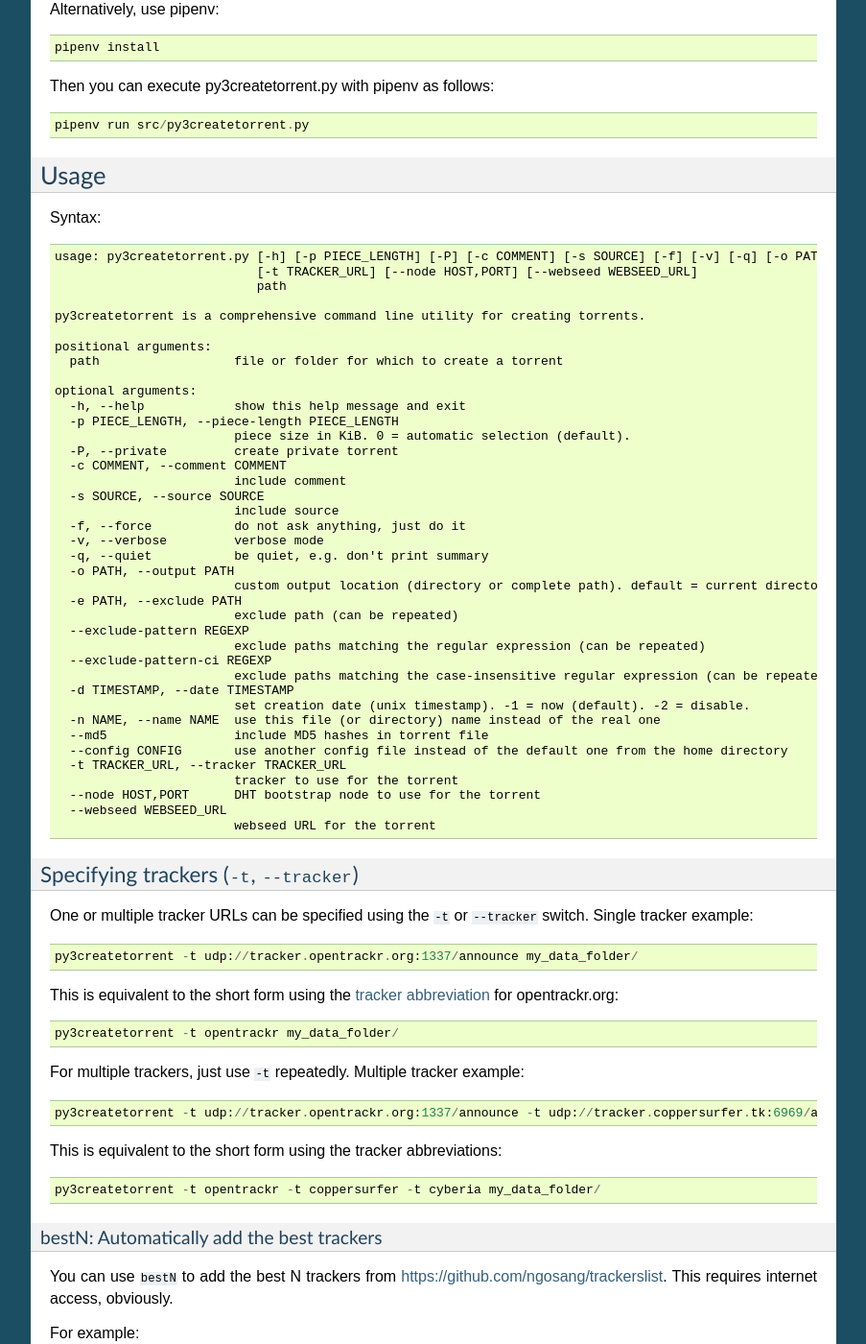
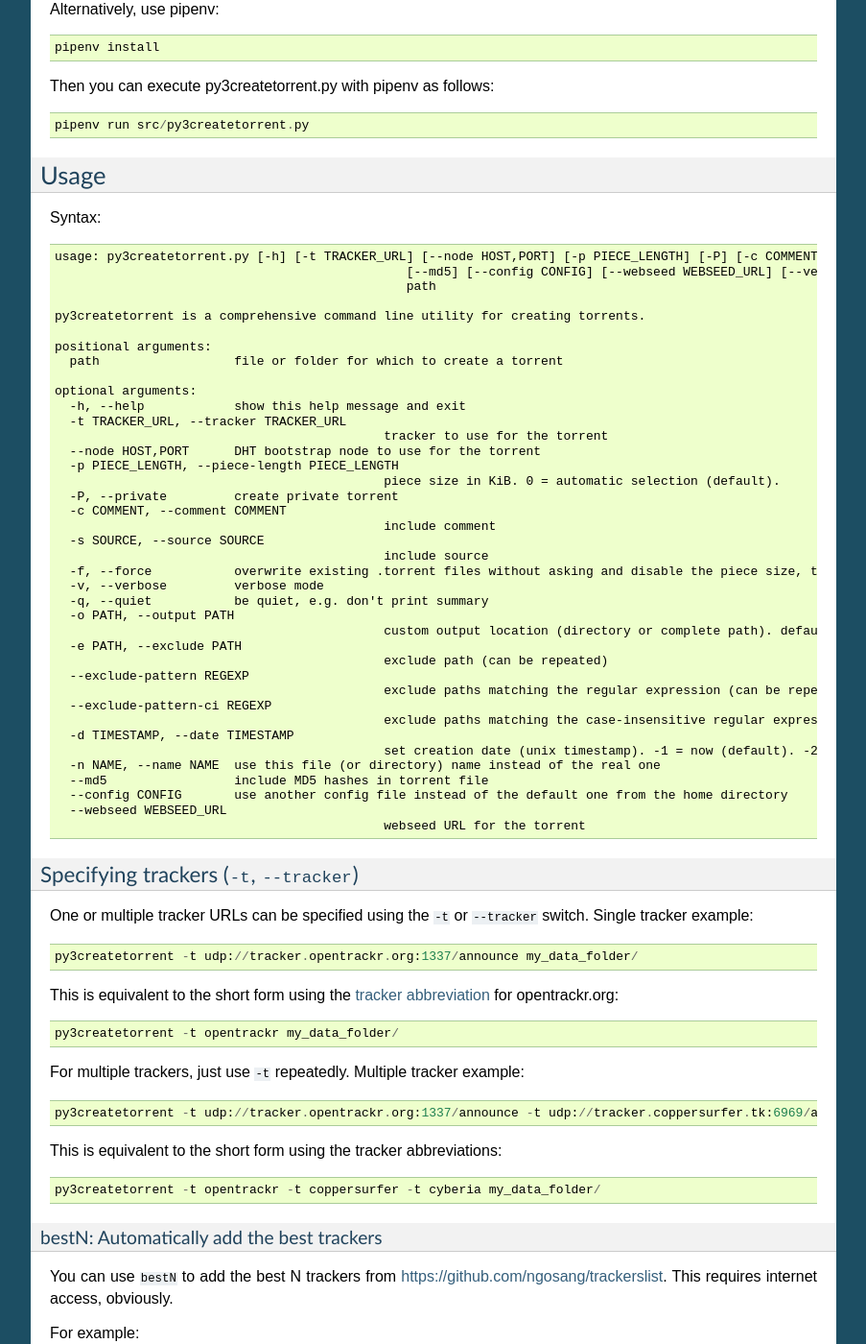
Before and after one commit to rsnitsch/py3createtorrent, a Sphinx documentation site: the page built from docs/source/user.rst, in a window 1280 px wide and 1400 px high, scrolled down 1360 px. Shown: the whole window at 96% size, without its empty margins (198-1101 px from the left). Built offline with Sphinx 7.4.7, drawn with Linux system fonts in a browser that asks for light colours.

Commit message:
Change order of commandline parameters to match order in docs

```diff
--- a/docs/source/user.rst
+++ b/docs/source/user.rst
@@ -83,9 +83,9 @@ Syntax:
 
 .. code-block:: none
 
-    usage: py3createtorrent.py [-h] [-p PIECE_LENGTH] [-P] [-c COMMENT] [-s SOURCE] [-f] [-v] [-q] [-o PATH] [-e PATH] [--exclude-pattern REGEXP] [--exclude-pattern-ci REGEXP] [-d TIMESTAMP] [-n NAME] [--md5] [--config CONFIG]
-                               [-t TRACKER_URL] [--node HOST,PORT] [--webseed WEBSEED_URL]
-                               path
+    usage: py3createtorrent.py [-h] [-t TRACKER_URL] [--node HOST,PORT] [-p PIECE_LENGTH] [-P] [-c COMMENT] [-s SOURCE] [-f] [-v] [-q] [-o PATH] [-e PATH] [--exclude-pattern REGEXP] [--exclude-pattern-ci REGEXP] [-d TIMESTAMP] [-n NAME]
+    						   [--md5] [--config CONFIG] [--webseed WEBSEED_URL] [--version]
+    						   path
 
     py3createtorrent is a comprehensive command line utility for creating torrents.
 
@@ -94,34 +94,34 @@ Syntax:
 
     optional arguments:
       -h, --help            show this help message and exit
+      -t TRACKER_URL, --tracker TRACKER_URL
+    						tracker to use for the torrent
+      --node HOST,PORT      DHT bootstrap node to use for the torrent
       -p PIECE_LENGTH, --piece-length PIECE_LENGTH
-                            piece size in KiB. 0 = automatic selection (default).
+    						piece size in KiB. 0 = automatic selection (default).
       -P, --private         create private torrent
       -c COMMENT, --comment COMMENT
-                            include comment
+    						include comment
       -s SOURCE, --source SOURCE
-                            include source
-      -f, --force           do not ask anything, just do it
+    						include source
+      -f, --force           overwrite existing .torrent files without asking and disable the piece size, tracker and node validations
       -v, --verbose         verbose mode
       -q, --quiet           be quiet, e.g. don't print summary
       -o PATH, --output PATH
-                            custom output location (directory or complete path). default = current directory.
+    						custom output location (directory or complete path). default = current directory.
       -e PATH, --exclude PATH
-                            exclude path (can be repeated)
+    						exclude path (can be repeated)
       --exclude-pattern REGEXP
-                            exclude paths matching the regular expression (can be repeated)
+    						exclude paths matching the regular expression (can be repeated)
       --exclude-pattern-ci REGEXP
-                            exclude paths matching the case-insensitive regular expression (can be repeated)
+    						exclude paths matching the case-insensitive regular expression (can be repeated)
       -d TIMESTAMP, --date TIMESTAMP
-                            set creation date (unix timestamp). -1 = now (default). -2 = disable.
+    						set creation date (unix timestamp). -1 = now (default). -2 = disable.
       -n NAME, --name NAME  use this file (or directory) name instead of the real one
       --md5                 include MD5 hashes in torrent file
       --config CONFIG       use another config file instead of the default one from the home directory
-      -t TRACKER_URL, --tracker TRACKER_URL
-                            tracker to use for the torrent
-      --node HOST,PORT      DHT bootstrap node to use for the torrent
       --webseed WEBSEED_URL
-                            webseed URL for the torrent
+    						webseed URL for the torrent
 
 Specifying trackers (``-t``, ``--tracker``)
 ^^^^^^^^^^^^^^^^^^^^^^^^^^^^^^^^^^^^^^^^^^^
```
Also changed, not shown: 1 other file.
